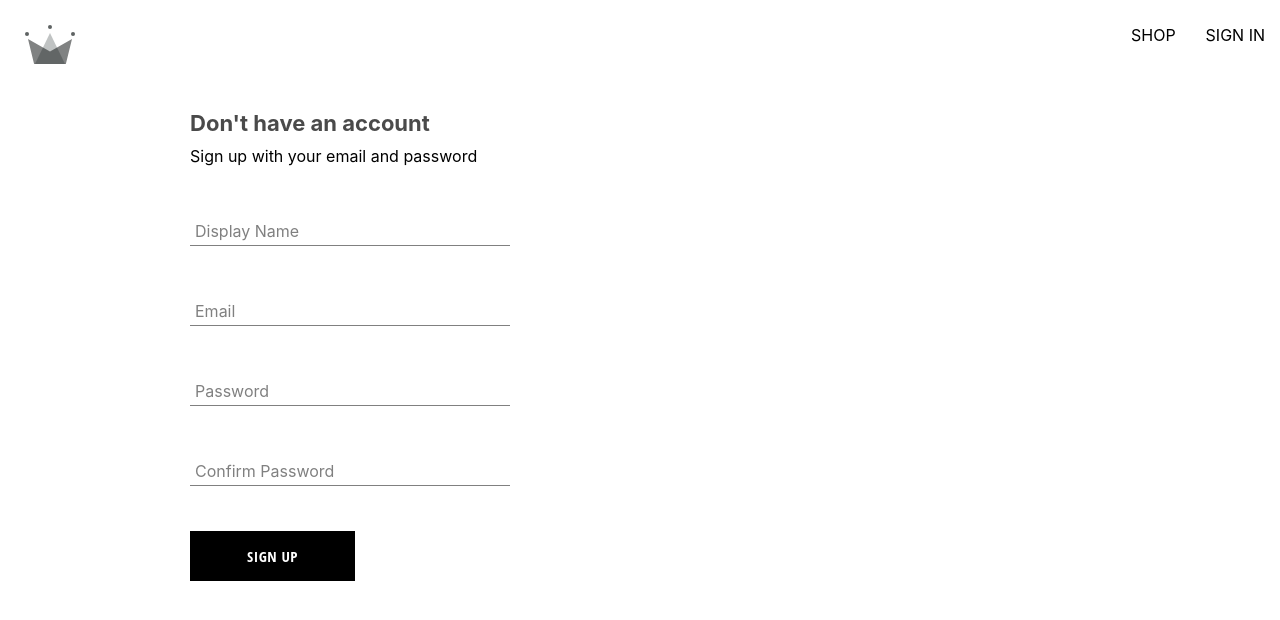
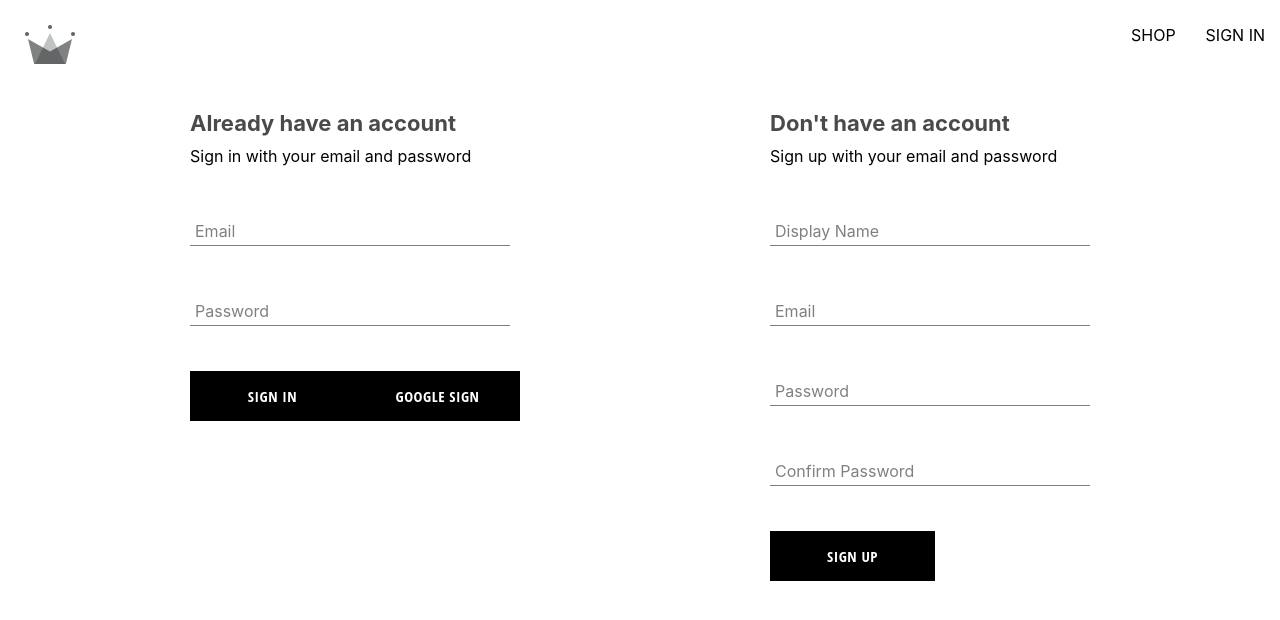
Before and after one commit to Gabbee24/learning-react, a React (Create React App) app in the folder my-app/: page /auth in a window 1280 px wide. Shown: the top 620 px of the page. Built offline with nearby package versions, Linux system fonts and the light colour scheme; no server answers.

Commit message:
learnt a lot more on use Context

```diff
--- a/my-app/src/E-commerce/components/sign-in/sign-in.component.jsx
+++ b/my-app/src/E-commerce/components/sign-in/sign-in.component.jsx
@@ -1,15 +1,14 @@
-import { useState, useContext } from "react";
+import { useState} from "react";
+
 import FormInput from "../form-input/form-input.component";
 import Button from "../button/button.component";
-
-import { UserContext } from "../../contexts/user.context";
 
 import { signInWithGooglePopup, createUserDocumentFromAuth, signInAuthUserWithEmailAndPassword} from "../../utils/firebase/firebase.utils";
 
 import './sign-in-form.styles.css';
 
 
-const defaultFormFields = {
+const defaultFormField = {
     email : '',
     password : '',
 
@@ -17,33 +16,31 @@ const defaultFormFields = {
 
 export default function SignInForm(){
 
-    const [formFields, setFormFields] = useState(defaultFormFields);
+    const [formFields, setFormFields] = useState(defaultFormField);
     const {email, password} = formFields;
 
-    const { setCurrentUser } = useContext(UserContext);
-
     const resetFormFields = () => {
-        setFormFields(defaultFormFields);
+        setFormFields(defaultFormField);
     }
 
     const signInWithGoogle = async () => {
-        const {user} = await signInWithGooglePopup();
-        await createUserDocumentFromAuth(user);
+        await signInWithGooglePopup();
+
     }
 
     const handleSubmit = async (event) => {
         event.preventDefault();
 
         try{
-            const {user} = await signInAuthUserWithEmailAndPassword(email, password);
-            setCurrentUser(user);
+            await signInAuthUserWithEmailAndPassword(email, password);
 
             resetFormFields();
+
         } catch(error){
             switch(error.code){
                 case 'auth/wrong-password':
                     alert('incorrect password');
-                    break
+                    break;
                 case 'auth/user-not-found':
                     alert('No user associated with this email');
                     break;
--- a/my-app/src/E-commerce/components/sign-up-form/sign-up-form.component.jsx
+++ b/my-app/src/E-commerce/components/sign-up-form/sign-up-form.component.jsx
@@ -1,4 +1,4 @@
-import { useState, useContext } from "react";
+import { useState } from "react";
 
 import FormInput from "../form-input/form-input.component";
 import Button from "../button/button.component";
@@ -7,8 +7,6 @@ import {
     createAuthUserWithEmailAndPassword,
     createUserDocumentFromAuth
 } from "../../utils/firebase/firebase.utils";
-
-import { UserContext } from "../../contexts/user.context";
 
 import './sign-up-form.styles.css'
 
@@ -23,8 +21,6 @@ export default function SignUpForm(){
 
     const [formFields, setFormFields] = useState(defaultFormFields);
     const {displayName, email, password, confirmPassword} = formFields;
-
-    const {setCurrentUser} = useContext(UserContext);
 
     const resetFormFields = () => {
         setFormFields(defaultFormFields);
@@ -43,8 +39,6 @@ export default function SignUpForm(){
                 email,
                 password
             );
-
-            setCurrentUser(user);
 
             await createUserDocumentFromAuth(user, {displayName});
             resetFormFields();
--- a/my-app/src/E-commerce/contexts/user.context.jsx
+++ b/my-app/src/E-commerce/contexts/user.context.jsx
@@ -1,13 +1,26 @@
-import { createContext, useState } from "react";
+import { createContext, useState, useEffect } from "react";
+
+import { onAuthStateChangedListener, createUserDocumentFromAuth } from "../utils/firebase/firebase.utils";
 
 export const UserContext = createContext({
+    setCurrentUser: () => null,
     currentUser : null,
-    setCurrentUser: () => null,
 });
 
 export const UserProvider = ({children}) => {
-    const [currentUser,setCurrentUser] = useState(null);
+    const [currentUser, setCurrentUser] = useState(null);
     const value = {currentUser, setCurrentUser};
+
+    useEffect(() => {
+       const unsubscribe = onAuthStateChangedListener((user) =>{
+        if (user){
+            createUserDocumentFromAuth(user);
+        }
+        setCurrentUser(user);
+       });
+
+       return unsubscribe;
+    }, []);
 
     return <UserContext.Provider value={value}>{children}</UserContext.Provider>
 }
--- a/my-app/src/E-commerce/routes/authentication/Authentication.component.jsx
+++ b/my-app/src/E-commerce/routes/authentication/Authentication.component.jsx
@@ -1,11 +1,11 @@
 import SignUpForm from "../../components/sign-up-form/sign-up-form.component";
-// import SignInForm from "../../components/sign-in/sign-in-form.component";
+import SignInForm from "../../components/sign-in/sign-in.component";
 import './authentication.styles.css'
 
 export default function Authentication() {
     return(
         <div className="authentication-container">
-            {/* <SignInForm/> */}
+            <SignInForm/>
             <SignUpForm/>
         </div>
     )
--- a/my-app/src/E-commerce/routes/navigation/navigation.component.jsx
+++ b/my-app/src/E-commerce/routes/navigation/navigation.component.jsx
@@ -8,12 +8,7 @@ import { UserContext } from "../../contexts/user.context";
 import { signOutUser } from "../../utils/firebase/firebase.utils";
 
 export default function  Navigation(){
-    const {currentUser, setCurrentUser} = useContext(UserContext);
-
-    const signOutHandler = async () =>{
-        await signOutUser();
-        setCurrentUser(null);
-    }
+    const {currentUser} = useContext(UserContext);
 
     return(
         <Fragment>
--- a/my-app/src/E-commerce/utils/firebase/firebase.utils.js
+++ b/my-app/src/E-commerce/utils/firebase/firebase.utils.js
@@ -6,7 +6,8 @@ import {
     GoogleAuthProvider,
     createUserWithEmailAndPassword,
     signInWithEmailAndPassword,
-    signOut
+    signOut,
+    onAuthStateChanged
  } from 'firebase/auth';
 
  import {
@@ -80,3 +81,5 @@ export const signInAuthUserWithEmailAndPassword = async (email, password) => {
 }
 
 export const signOutUser = async () => await signOut(auth);
+
+export const onAuthStateChangedListener = (callback) => onAuthStateChanged(auth, callback);
```
